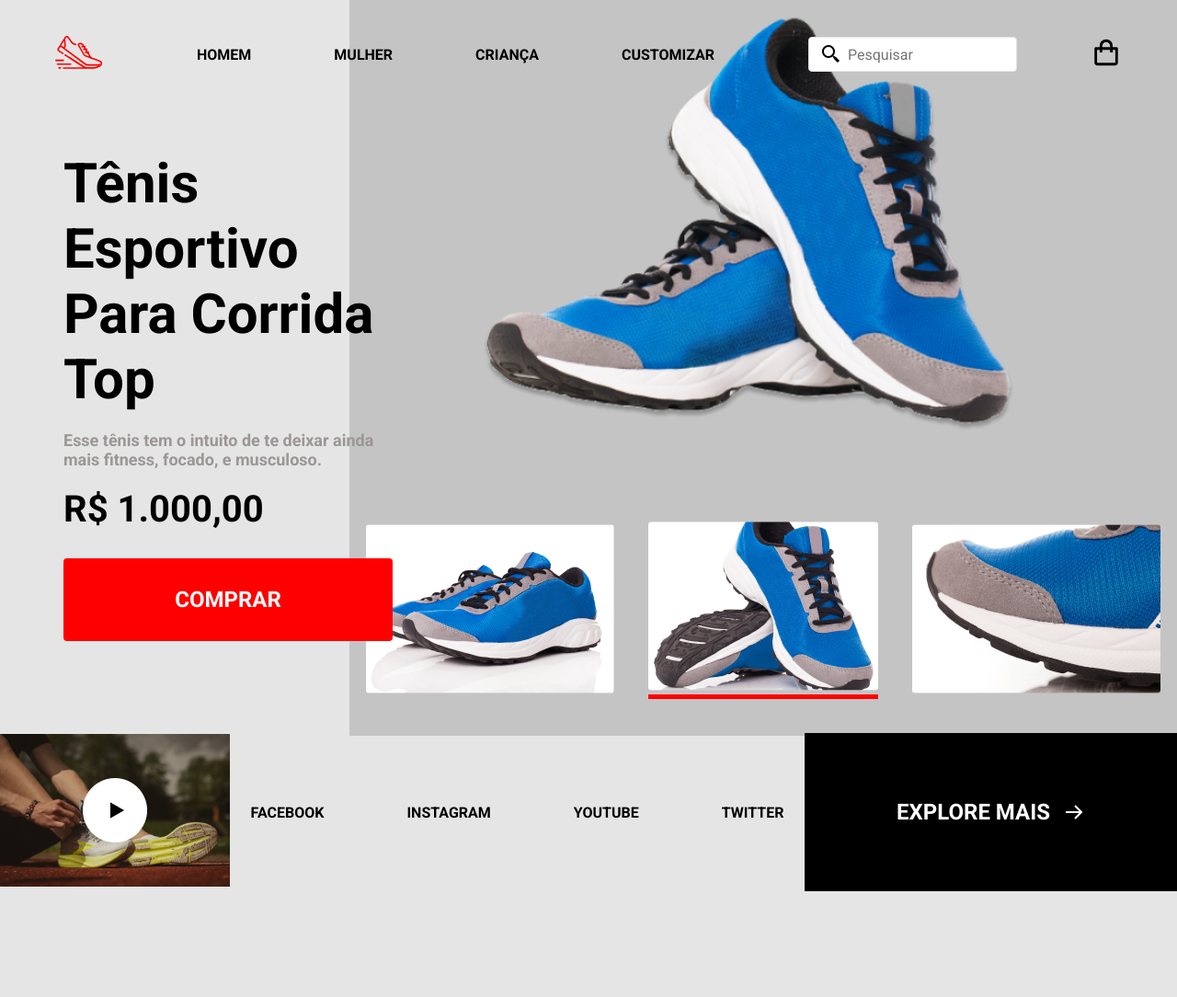
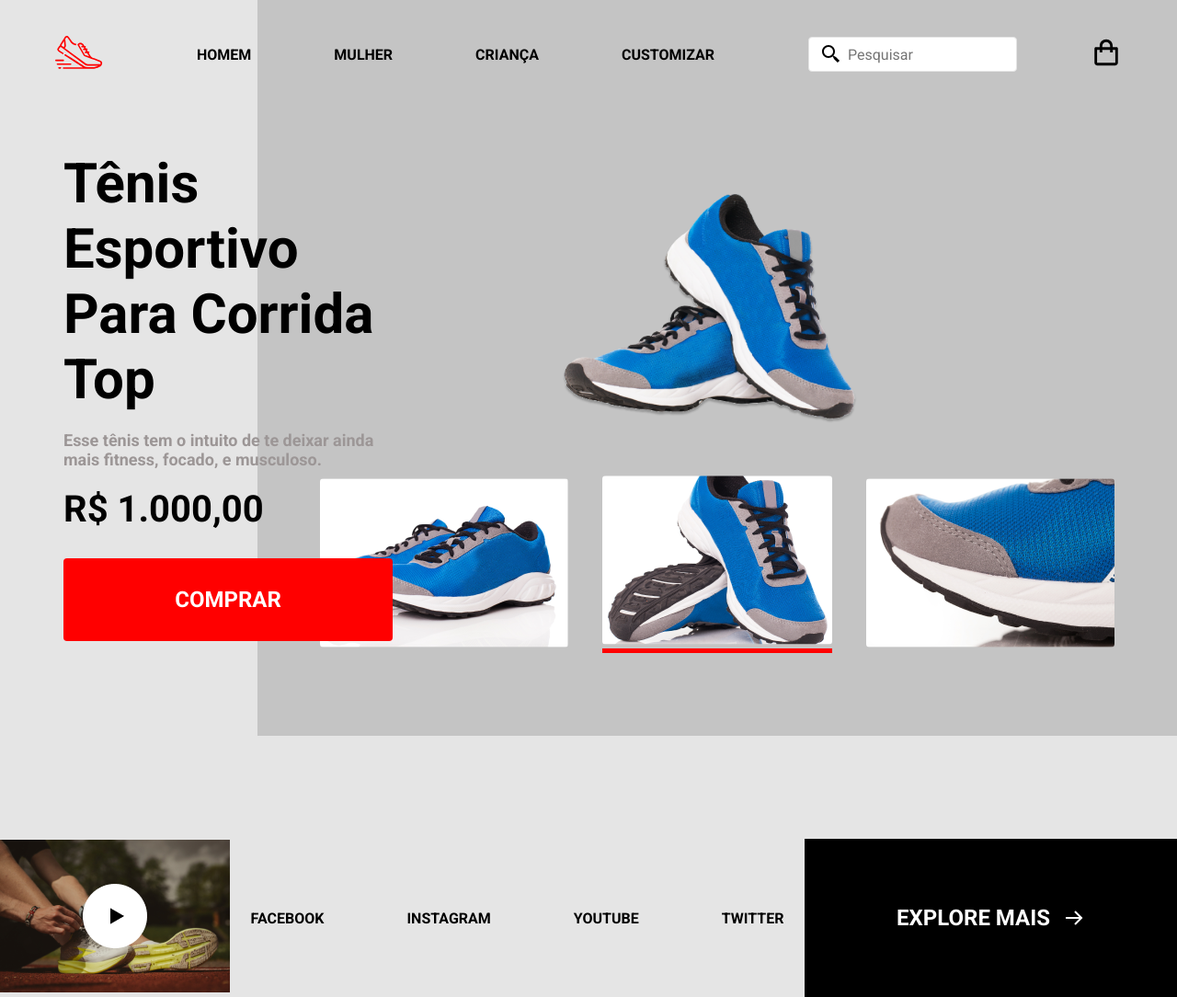
Before and after one commit to ronaldprofile/rocketshoes, a website: page index.html in a window 1280 px wide. Shown: the whole page at 92% size. Before the commit the page ends 969 px from the top, so only its background shows below. Drawn offline with Linux system fonts and the light colour scheme.

Commit message:
Refatoração

```diff
--- a/styles/main.scss
+++ b/styles/main.scss
@@ -1,13 +1,14 @@
 @import "reset";
 
 header {
-  max-width: 1320px;
+  // max-width: 1440px;
   margin: 0 60px;
   padding-top: 39px;
 
   display: flex;
   align-items: center;
   justify-content: space-between;
+  position: relative;
 
   #menu {
     display: flex;
@@ -66,7 +67,6 @@ main {
 
   #about {
     max-width: 358px;
-    height: 100%;
 
     margin: 85px 69px 100px;
 
@@ -116,7 +116,9 @@ main {
   }
 
   #product {
-    height: 100vh;
+    padding: 200px 50px 0 50px;
+    flex: 1;
+    height: 100%;
     position: absolute;
     top: 0;
     right: 0;
@@ -129,13 +131,13 @@ main {
     justify-content: center;
 
     .preview {
-      width: 100%;
-      height: 100%;
+      width: 600px;
+      height: 520px;
       background: url("../assets/tenis-1-ampliado.png") no-repeat center/contain;
     }
 
     .images {
-      padding: 5px 18px 40px;
+      padding: 5px 18px 90px;
 
       #photos {
         display: flex;
@@ -155,8 +157,7 @@ main {
 }
 
 footer {
-  width: 100%;
-
+  padding-top: 115px;
   display: flex;
   align-items: center;
   justify-content: space-between;
```
Also changed, not shown: index.html (+2 -0 lines), package.json (added, +14 -0 lines), styles/main.css, 2 other files.
